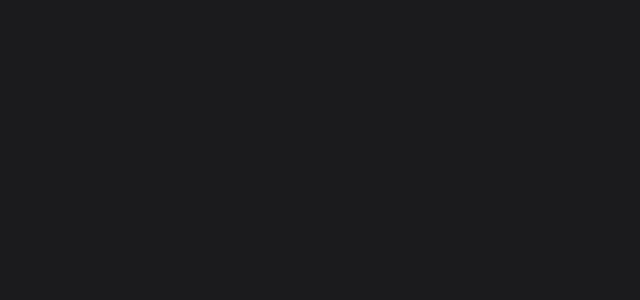
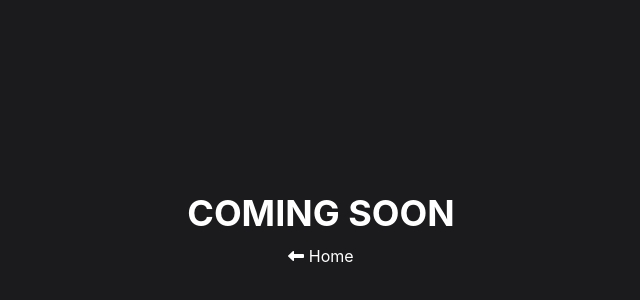
Before and after one commit to destinyayomah/dstack, a React (Vite) app: page /blog in a window 1280 px wide. Before the commit this address had no page. Shown: the part 170-470 px from the top of the page, without its empty margins (319-959 px from the left). Built offline with nearby package versions, Linux system fonts and the light colour scheme.

Commit message:
add coming soon for blog

```diff
--- a/src/App.tsx
+++ b/src/App.tsx
@@ -3,7 +3,7 @@
 import Home from './pages/Home'
 import Work from './pages/Work';
 import { useState } from 'react';
-import Article from './pages/Article';
+import Blog from './pages/Blog';
 
 export const textPrimary = '#777778';
 export const bgPrimary = '#151515';
@@ -17,7 +17,7 @@
       <Routes>
         <Route path='/' element={<Home isMenuOpen={isMenuOpen} setIsMenuOpen={setIsMenuOpen} />} />
         <Route path='/work' element={<Work isMenuOpen={isMenuOpen} setIsMenuOpen={setIsMenuOpen} />} />
-        <Route path='/article' element={<Article />} />
+        <Route path='/blog' element={<Blog />} />
       </Routes>
     </BrowserRouter>
   </>
--- a/src/pages/Article.tsx
+++ b/src/pages/Blog.tsx
@@ -4,7 +4,7 @@
 import { faLongArrowAltLeft } from '@fortawesome/free-solid-svg-icons'
 import { Link } from 'react-router-dom'
 
-const Article = () => {
+const Blog = () => {
     return <>
         <VStack bg={bgSecondary} height='100vh' justifyContent='center'>
             <Heading color='white'>COMING SOON</Heading>
@@ -13,4 +13,4 @@
     </>
 }
 
-export default Article
+export default Blog
```
